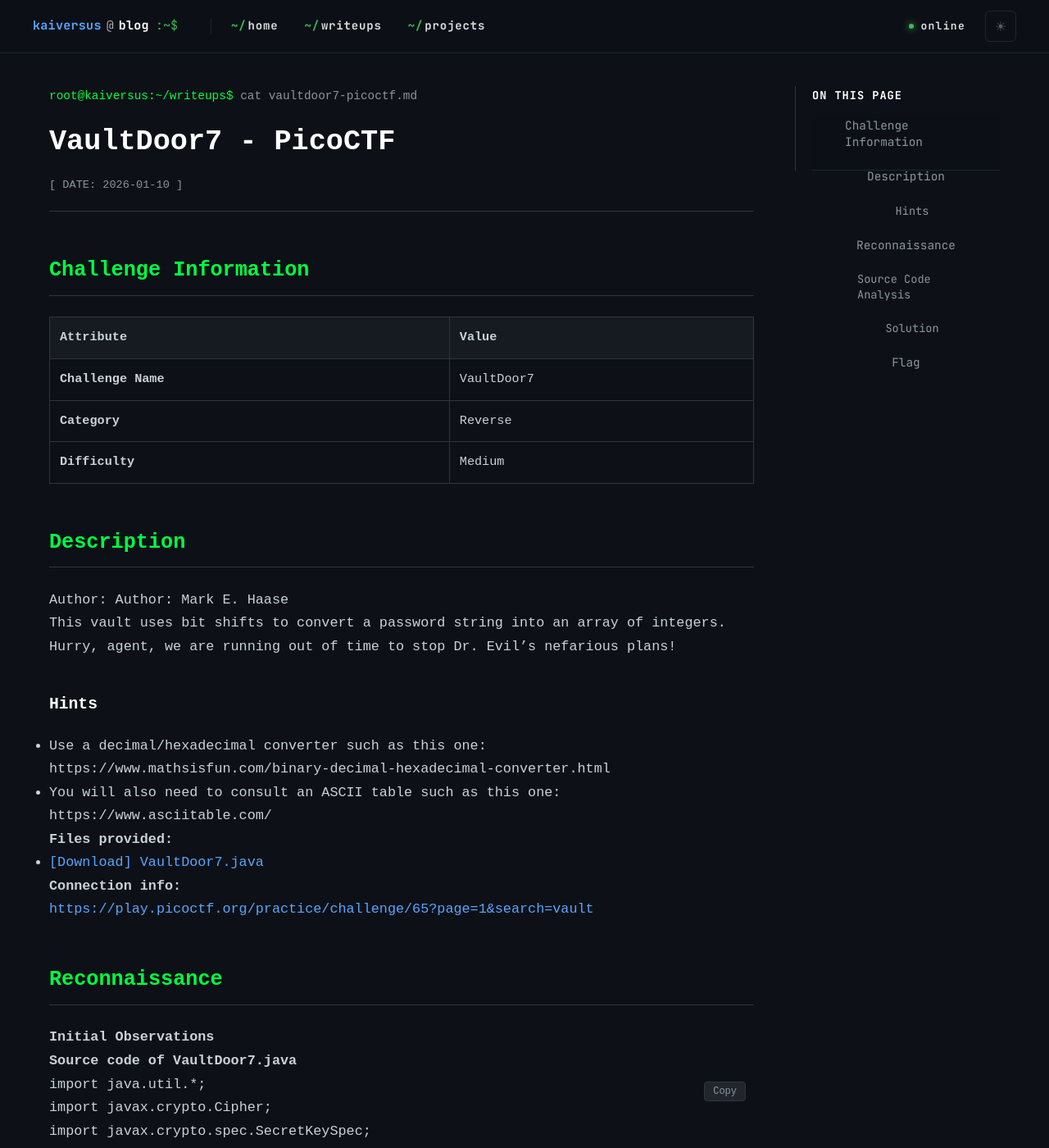
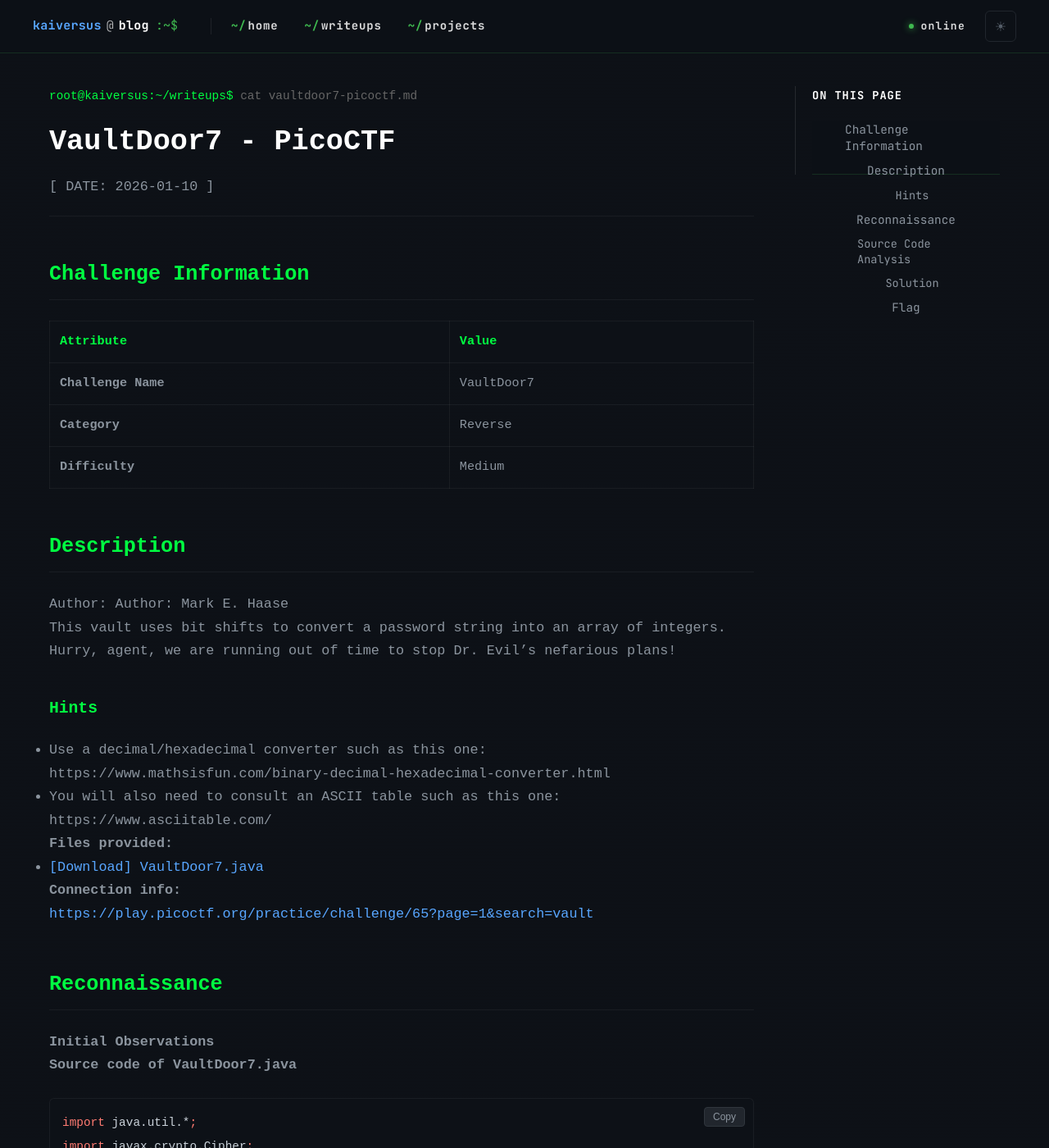
Before and after one commit to kaiversus/kaiversus.github.io, a Jekyll site: the page built from _writeups/vault-door-7_pico/vault-door-7_pico.md, in a window 1280 px wide and 1400 px high. Shown: the whole window at 82% size. Built offline with Jekyll 4.4.1, drawn with Linux system fonts in a browser that asks for light colours.

Commit message:
Update style.css

```diff
--- a/assets/css/style.css
+++ b/assets/css/style.css
@@ -411,7 +411,7 @@
 }
 
 /* =========================================
-   GIAO DIỆN WRITEUP TỐI GIẢN (MINIMALIST)
+   GIAO DIỆN WRITEUP TỐI GIẢN (MINIMALIST & DARK)
    ========================================= */
 
 .writeup-container {
@@ -420,28 +420,27 @@
     margin: 40px auto;
     padding: 0 20px;
     gap: 50px;
-    align-items: flex-start; /* Quan trọng để cột ToC bám dính được */
+    align-items: flex-start;
 }
 
 /* --- CỘT NỘI DUNG CHÍNH --- */
 .writeup-content {
     flex: 1;
     min-width: 0;
-    color: #c9d1d9; /* Màu text xám nhạt, cực dịu mắt */
-    font-family: 'Courier New', monospace; /* Hoặc 'Rajdhani' tùy bạn */
+    color: #8b949e; /* Text xám trầm, giảm độ chói */
+    font-family: 'Courier New', monospace;
     font-size: 1.05rem;
     line-height: 1.7;
 }
 
 .writeup-header {
     margin-bottom: 40px;
-    border-bottom: 1px solid #30363d;
+    border-bottom: 1px solid rgba(255,255,255,0.05);
     padding-bottom: 20px;
 }
 
 .terminal-prompt {
-    color: #8b949e;
-    font-family: 'Courier New', monospace;
+    color: #666;
     font-size: 0.9rem;
     margin-bottom: 15px;
 }
@@ -450,30 +449,22 @@
     color: #fff;
     font-size: 2.2rem;
     margin: 0 0 10px 0;
-    font-family: 'Courier New', monospace;
 }
 
-.writeup-meta { color: #8b949e; font-size: 0.85rem; }
-
-/* Tiêu đề trong bài */
+/* Tiêu đề trong bài (H2, H3) - Chỉnh màu Xanh lá giống hình */
 .writeup-content h2, .writeup-content h3 {
-    color: #fff;
+    color: #00ff41;
     font-family: 'Courier New', monospace;
     margin-top: 2em;
     margin-bottom: 1em;
 }
 
 .writeup-content h2 {
-    border-bottom: 1px solid #30363d;
+    border-bottom: 1px solid rgba(255,255,255,0.05);
     padding-bottom: 8px;
-    color: #00ff41; /* Nhấn nhẹ tiêu đề H2 bằng xanh lá mờ */
 }
 
-/* Liên kết */
-.writeup-content a {
-    color: #58a6ff;
-    text-decoration: none;
-}
+.writeup-content a { color: #58a6ff; text-decoration: none; }
 .writeup-content a:hover { text-decoration: underline; }
 
 /* Bảng biểu (Tables) */
@@ -484,40 +475,33 @@
     font-size: 0.95rem;
 }
 .writeup-content th, .writeup-content td {
-    border: 1px solid #30363d;
+    border: 1px solid rgba(255,255,255,0.05);
     padding: 12px;
     text-align: left;
 }
 .writeup-content th {
-    background: #161b22;
-    color: #c9d1d9;
-}
-
-/* Trích dẫn */
-.writeup-content blockquote {
-    border-left: 3px solid #30363d;
-    margin: 1.5em 0;
-    padding: 10px 20px;
-    color: #8b949e;
-    background: transparent;
+    background: #0d1117;
+    color: #00ff41; /* Header bảng màu xanh */
 }
 
 /* --- CODE BLOCKS & COPY BUTTON --- */
-.code-wrapper {
-    position: relative;
+div.highlight, pre {
+    background: #0d1117 !important; /* Đen tuyền sâu */
+    border: 1px solid rgba(255,255,255,0.05); /* Viền cực mờ */
+    border-radius: 6px;
+    padding: 15px;
+    overflow-x: auto;
     margin: 1.5em 0;
 }
 
-.code-wrapper pre {
-    background: #0d1117 !important; /* Đen tuyền sâu */
-    border: 1px solid #30363d; /* Viền xám mỏng */
-    border-radius: 6px;
-    padding: 15px;
-    overflow-x: auto;
+div.highlight pre {
+    margin: 0;
+    padding: 0;
+    border: none;
 }
 
-.code-wrapper pre code {
-    color: #c9d1d9; /* Text trắng xám dịu mắt */
+pre code {
+    color: #c9d1d9;
     font-family: 'Courier New', monospace;
     font-size: 0.9rem;
 }
@@ -532,25 +516,33 @@
     border-radius: 4px;
     padding: 4px 10px;
     font-size: 0.75rem;
-    font-family: 'Courier New', monospace;
     cursor: pointer;
     transition: 0.2s;
+    z-index: 10;
 }
-.copy-btn:hover {
-    background: #30363d;
-    color: #fff;
-}
+.copy-btn:hover { background: #30363d; color: #fff; }
+
+/* --- SYNTAX HIGHLIGHTING (Tô màu cho code) --- */
+/* (Màu phong cách Github Dark / Terminal) */
+.highlight .c, .highlight .cm, .highlight .c1 { color: #8b949e; font-style: italic; } /* Comment */
+.highlight .k, .highlight .kd, .highlight .kn, .highlight .kp, .highlight .kr { color: #ff7b72; } /* Keyword */
+.highlight .s, .highlight .s1, .highlight .s2, .highlight .sa, .highlight .sb, .highlight .dl { color: #a5d6ff; } /* String */
+.highlight .n, .highlight .nx { color: #c9d1d9; } /* Name/Variable */
+.highlight .nf, .highlight .fm { color: #d2a8ff; } /* Function */
+.highlight .m, .highlight .mi, .highlight .mf, .highlight .mh { color: #79c0ff; } /* Number */
+.highlight .o, .highlight .ow { color: #ff7b72; } /* Operator */
+.highlight .p, .highlight .pi { color: #c9d1d9; } /* Punctuation */
 
 /* --- CỘT MỤC LỤC BÊN PHẢI (STICKY TOC) --- */
 .writeup-sidebar {
     width: 250px;
     position: sticky;
-    top: 80px; /* Cố định khi cuộn chuột */
+    top: 80px;
     flex-shrink: 0;
 }
 
 .toc-wrapper {
-    border-left: 1px solid #30363d;
+    border-left: 1px solid rgba(255,255,255,0.1);
     padding-left: 20px;
 }
 
@@ -558,23 +550,21 @@
     color: #fff;
     font-size: 0.85rem;
     font-weight: bold;
-    margin-bottom: 15px;
+    margin-bottom: 20px;
     letter-spacing: 1px;
 }
 
 .toc-link {
-    display: block;
     color: #8b949e;
     text-decoration: none;
     font-size: 0.9rem;
-    margin-bottom: 12px;
     transition: 0.2s;
     line-height: 1.4;
+    display: block; /* Đảm bảo link hiển thị dạng khối (dọc) */
 }
 .toc-link:hover { color: #00ff41; }
-.toc-link.h3 { padding-left: 15px; font-size: 0.85rem; }
+.toc-link.h3 { padding-left: 15px; font-size: 0.85rem; } /* Thụt lề cho mục nhỏ */
 
-/* Responsive: Ẩn ToC trên điện thoại */
 @media (max-width: 900px) {
     .writeup-container { flex-direction: column; }
     .writeup-sidebar { display: none; }
```
